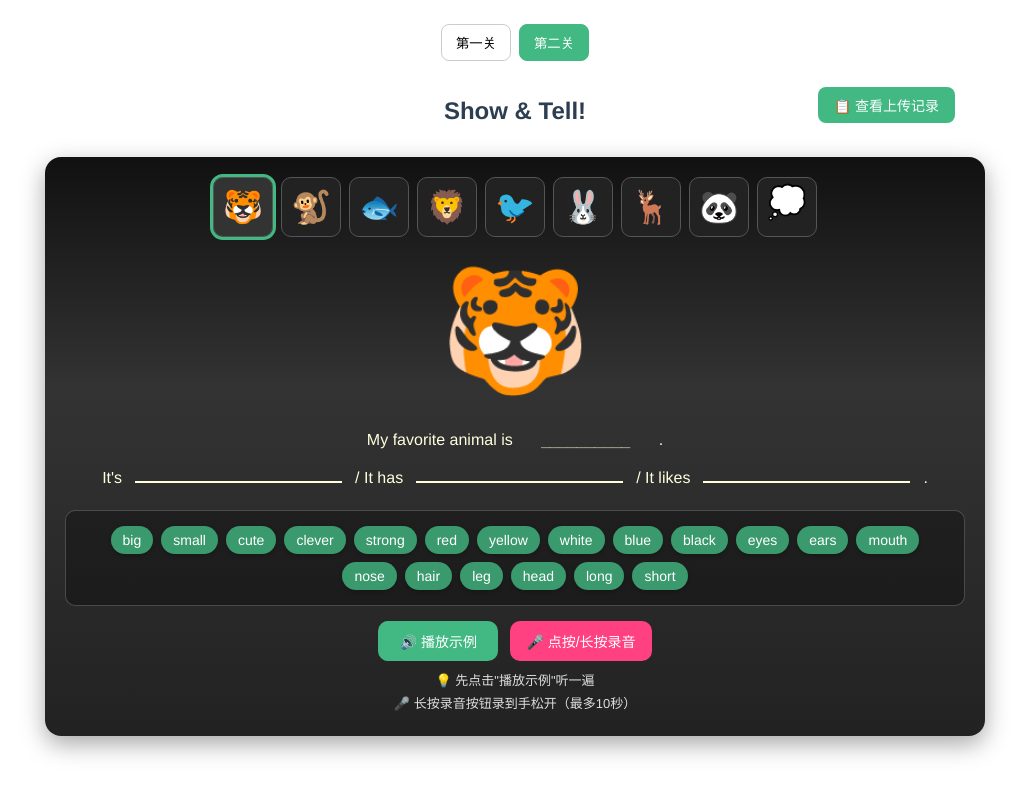
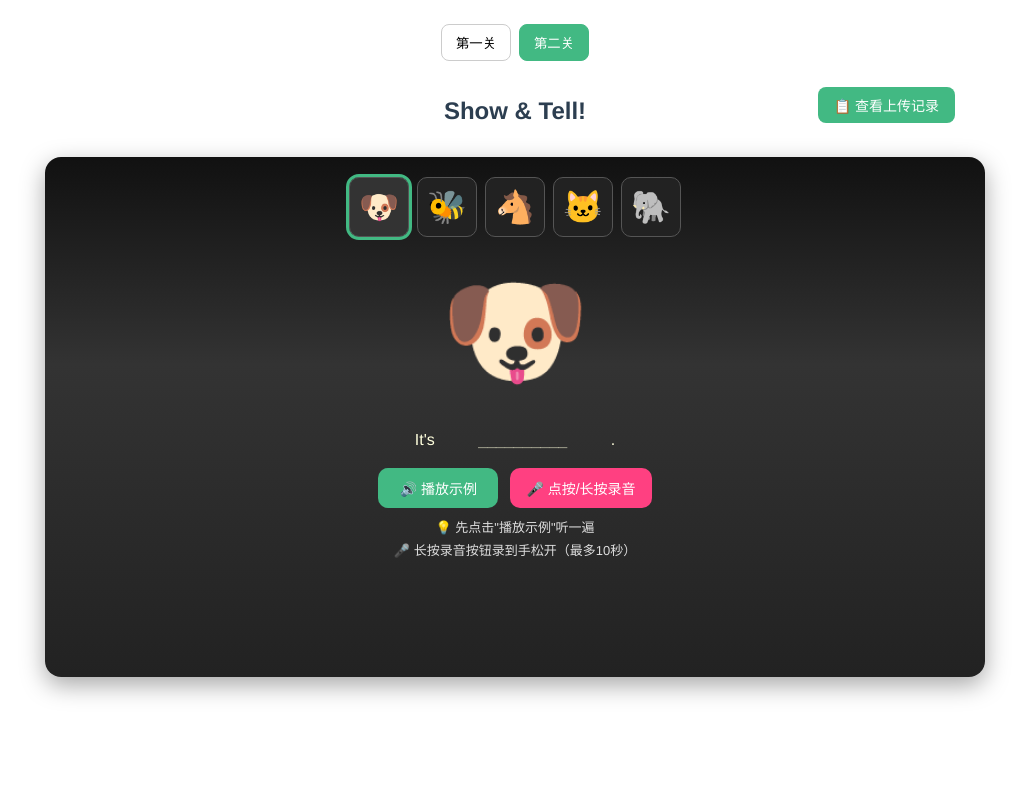
Before and after one commit to pickle-debug/Animal-World, a Vue app: page / in a window 1280 px wide. Shown: the top 796 px of the page, without its empty margins (125-1154 px from the left). Built offline with nearby package versions, Linux system fonts and the light colour scheme.

Commit message:
feat():减少动物

```diff
--- a/src/components/LevelOne.vue
+++ b/src/components/LevelOne.vue
@@ -91,12 +91,11 @@ export default {
   data() {
     return {
       animals: [
-        { key: 'lion', nameZh: '狮子', emoji: '🦁' },
-        { key: 'elephant', nameZh: '大象', emoji: '🐘' },
-        { key: 'giraffe', nameZh: '长颈鹿', emoji: '🦒' },
-        { key: 'zebra', nameZh: '斑马', emoji: '🦓' },
-        { key: 'monkey', nameZh: '猴子', emoji: '🐒' },
-        { key: 'kangaroo', nameZh: '袋鼠', emoji: '🦘' }
+        { key: 'dog', nameZh: '狗', emoji: '🐶' },
+        { key: 'bee', nameZh: '蜜蜂', emoji: '🐝' },
+        { key: 'horse', nameZh: '马', emoji: '🐴' },
+        { key: 'cat', nameZh: '猫', emoji: '🐱' },
+        { key: 'elephant', nameZh: '大象', emoji: '🐘' }
       ],
       selectedWordByAnimal: {},
       draggingWord: null,
@@ -329,6 +328,10 @@ export default {
   gap: 12px;
   width: 100%;
   max-width: 720px;
+}
+/* 5个动物时使用2-2-1布局 */
+.top-grid:has(.animal-slot:nth-child(5)) {
+  grid-template-columns: repeat(3, 1fr);
 }
 .animal-slot {
   position: relative;
--- a/src/components/LevelThree.vue
+++ b/src/components/LevelThree.vue
@@ -11,13 +11,6 @@
           :class="['pick', { selected: selected === a.key }]"
           @click="selectAnimal(a.key)"
         >{{ a.emoji }}</button>
-        <!-- 气泡框选项 -->
-        <button
-          :class="['pick', 'bubble-option', { selected: selected === 'bubble' }]"
-          @click="selectAnimal('bubble')"
-        >
-          <div class="bubble-animation">💭</div>
-        </button>
       </div>
 
       <div class="center-view">
@@ -28,83 +21,18 @@
 
       <div class="prompt-section">
         <div class="input-line">
-          <span class="label">My favorite animal is </span>
+          <span class="label">It's </span>
           <input
-            v-model="animalInput"
+            v-model="blankInput"
             type="text"
-            class="animal-input"
+            class="blank-input-simple"
             placeholder="__________"
-            @blur="validateAnimalInput($event)"
-            @focus="clearError($event)"
           />
           <span class="label">.</span>
         </div>
-        <div class="input-line">
-          <span class="label">It's </span>
-          <div
-            class="blank-input"
-            @drop.prevent="onDrop($event, 0)"
-            @dragover.prevent
-            @click="clearBlank(0)"
-          >
-            <span v-if="blanks[0]" class="filled-word">{{ blanks[0] }}</span>
-            <input
-              v-else
-              v-model="blanks[0]"
-              type="text"
-              placeholder="__________"
-            />
-          </div>
-          <span class="label"> / It has </span>
-          <div
-            class="blank-input"
-            @drop.prevent="onDrop($event, 1)"
-            @dragover.prevent
-            @click="clearBlank(1)"
-          >
-            <span v-if="blanks[1]" class="filled-word">{{ blanks[1] }}</span>
-            <input
-              v-else
-              v-model="blanks[1]"
-              type="text"
-              placeholder="__________"
-            />
-          </div>
-          <span class="label"> / It likes </span>
-          <div
-            class="blank-input"
-            @drop.prevent="onDrop($event, 2)"
-            @dragover.prevent
-            @click="clearBlank(2)"
-          >
-            <span v-if="blanks[2]" class="filled-word">{{ blanks[2] }}</span>
-            <input
-              v-else
-              v-model="blanks[2]"
-              type="text"
-              placeholder="__________"
-            />
-          </div>
-          <span class="label">.</span>
-        </div>
-      </div>
-
-      <!-- 单词区域 -->
-      <div class="words-section">
-        <div class="word-bank">
-          <div
-            v-for="word in wordBank"
-            :key="word"
-            class="word-chip"
-            draggable="true"
-            @dragstart="onDragStart($event, word)"
-          >
-            {{ word }}
-          </div>
-        </div>
       </div>
       <div class="controls">
-        <button class="example-btn" @click="playExample" :disabled="playing || selected === 'bubble'">
+        <button class="example-btn" @click="playExample" :disabled="playing">
           <span v-if="!playing">🔊 播放示例</span>
           <span v-else>🔊 播放中...</span>
         </button>
@@ -270,71 +198,42 @@ export default {
     return {
       animals: [
         {
-          key: 'tiger',
-          emoji: '🐯',
-          sentence: 'My favorite animal is tiger. It is strong.',
-          blank1: 'My favorite animal is __________.',
-          blank2: "It's __________ / It has __________ / It likes __________.",
-          audioUrl: 'https://funzoor2.heself.com/resources/tiger.mp3'
+          key: 'dog',
+          emoji: '🐶',
+          sentence: 'It\'s a dog.',
+          blank: "It's __________.",
+          audioUrl: 'https://funzoor2.heself.com/resources/dog.mp3'
         },
         {
-          key: 'monkey',
-          emoji: '🐒',
-          sentence: 'My favorite animal is monkey. It is very clever.',
-          blank1: 'My favorite animal is __________.',
-          blank2: "It's __________ / It has __________ / It likes __________.",
-          audioUrl: 'https://funzoor2.heself.com/resources/monkey.mp3'
+          key: 'bee',
+          emoji: '🐝',
+          sentence: 'It\'s a bee.',
+          blank: "It's __________.",
+          audioUrl: 'https://funzoor2.heself.com/resources/bee.mp3'
         },
         {
-          key: 'fish',
-          emoji: '🐟',
-          sentence: 'My favorite animal is fish. It can swim.',
-          blank1: 'My favorite animal is __________.',
-          blank2: "It's __________ / It has __________ / It likes __________.",
-          audioUrl: 'https://funzoor2.heself.com/resources/fish.mp3'
+          key: 'horse',
+          emoji: '🐴',
+          sentence: 'It\'s a horse.',
+          blank: "It's __________.",
+          audioUrl: 'https://funzoor2.heself.com/resources/horse.mp3'
         },
         {
-          key: 'lion',
-          emoji: '🦁',
-          sentence: 'My favorite animal is lion. It is brave.',
-          blank1: 'My favorite animal is __________.',
-          blank2: "It's __________ / It has __________ / It likes __________.",
-          audioUrl: 'https://funzoor2.heself.com/resources/lion.mp3'
+          key: 'cat',
+          emoji: '🐱',
+          sentence: 'It\'s a cat.',
+          blank: "It's __________.",
+          audioUrl: 'https://funzoor2.heself.com/resources/cat.mp3'
         },
         {
-          key: 'bird',
-          emoji: '🐦',
-          sentence: 'My favorite animal is bird. It can fly.',
-          blank1: 'My favorite animal is __________.',
-          blank2: "It's __________ / It has __________ / It likes __________.",
-          audioUrl: 'https://funzoor2.heself.com/resources/bird.mp3'
-        },
-        {
-          key: 'rabbit',
-          emoji: '🐰',
-          sentence: 'My favorite animal is rabbit. It is cute.',
-          blank1: 'My favorite animal is __________.',
-          blank2: "It's __________ / It has __________ / It likes __________.",
-          audioUrl: 'https://funzoor2.heself.com/resources/rabbit.mp3'
-        },
-        {
-          key: 'deer',
-          emoji: '🦌',
-          sentence: 'My favorite animal is deer. It is beautiful.',
-          blank1: 'My favorite animal is __________.',
-          blank2: "It's __________ / It has __________ / It likes __________.",
-          audioUrl: 'https://funzoor2.heself.com/resources/deer.mp3'
-        },
-        {
-          key: 'panda',
-          emoji: '🐼',
-          sentence: 'My favorite animal is panda. It likes bamboo.',
-          blank1: 'My favorite animal is __________.',
-          blank2: "It's __________ / It has __________ / It likes __________.",
-          audioUrl: 'https://funzoor2.heself.com/resources/panda.mp3'
+          key: 'elephant',
+          emoji: '🐘',
+          sentence: 'It\'s an elephant.',
+          blank: "It's __________.",
+          audioUrl: 'https://funzoor2.heself.com/resources/elephant.mp3'
         }
       ],
-      selected: 'tiger',
+      selected: 'dog',
       recording: false,
       mediaRecorder: null,
       showPraise: false,
@@ -349,23 +248,13 @@ export default {
       isPlayingRecorded: false,
       hasPermission: null,
       showPermissionGuide: false,
-      wordBank: [
-        'big', 'small', 'cute', 'clever', 'strong',
-        'red', 'yellow', 'white', 'blue', 'black',
-        'eyes', 'ears', 'mouth', 'nose', 'hair', 'leg', 'head', 'long', 'short'
-      ],
-      animalInput: '',
-      blanks: ['', '', ''],
-      draggingWord: null,
+      blankInput: '', // 只保留一个输入框
       animalEmojiMap: {
-        'tiger': '🐯',
-        'monkey': '🐒',
-        'fish': '🐟',
-        'lion': '🦁',
-        'bird': '🐦',
-        'rabbit': '🐰',
-        'deer': '🦌',
-        'panda': '🐼'
+        'dog': '🐶',
+        'bee': '🐝',
+        'horse': '🐴',
+        'cat': '🐱',
+        'elephant': '🐘'
       },
       // 上传相关
       showUploadModal: false,
@@ -393,32 +282,13 @@ export default {
       return f ? f.emoji : '❓'
     },
     currentAudioUrl() {
-      // 气泡框没有音频
-      if (this.selected === 'bubble') return ''
       const f = this.animals.find(a => a.key === this.selected)
       return f ? f.audioUrl : ''
     },
-    currentPrompt1() {
-      const f = this.animals.find(a => a.key === this.selected)
-      return f ? f.blank1 : ''
-    },
-    currentPrompt2() {
-      const f = this.animals.find(a => a.key === this.selected)
-      return f ? f.blank2 : ''
-    },
     recordingTimeText() {
       return `${this.recordingTime}s / ${this.maxRecordTime}s`
     },
     displayEmoji() {
-      // 如果选择的是气泡框
-      if (this.selected === 'bubble') {
-        // 检查用户输入的动物名是否正确
-        const inputLower = this.animalInput.toLowerCase().trim()
-        if (this.animalEmojiMap[inputLower]) {
-          return this.animalEmojiMap[inputLower]
-        }
-        return '💭'
-      }
       return this.currentEmoji
     },
     uploadFileName() {
@@ -442,64 +312,6 @@ export default {
           audio.currentTime = 0
         }
         this.playing = false
-      }
-    },
-    onDragStart(event, word) {
-      this.draggingWord = word
-      event.dataTransfer.effectAllowed = 'move'
-    },
-    onDrop(event, blankIndex) {
-      if (!this.draggingWord) return
-      // 将单词放到对应的空白处
-      this.blanks[blankIndex] = this.draggingWord
-      this.draggingWord = null
-    },
-    validateAnimalInput(event) {
-      // 如果是气泡框选项，不需要验证
-      if (this.selected === 'bubble') {
-        return
-      }
-
-      // 如果输入为空，不验证
-      if (!this.animalInput.trim()) {
-        return
-      }
-
-      const inputLower = this.animalInput.toLowerCase().trim()
-      const isValid = this.animals.some(a => a.key === inputLower)
-
-      if (!isValid) {
-        // 输入错误 - 只影响输入框
-        const inputEl = event?.target
-        if (inputEl) {
-          inputEl.classList.add('error')
-        }
-
-        // 震动反馈
-        if (navigator.vibrate) {
-          navigator.vibrate(200)
-        }
-
-        // 2秒后清除错误状态
-        setTimeout(() => {
-          if (inputEl) {
-            inputEl.classList.remove('error')
-          }
-          this.animalInput = ''
-        }, 2000)
-      }
-    },
-    clearError(event) {
-      // 清除输入框的错误样式
-      const inputEl = event?.target
-      if (inputEl) {
-        inputEl.classList.remove('error')
-      }
-    },
-    clearBlank(index) {
-      // 点击已填充的单词可以清除
-      if (this.blanks[index]) {
-        this.blanks[index] = ''
       }
     },
     playExample() {
@@ -1087,19 +899,6 @@ export default {
 .pick:hover { transform: scale(1.1); }
 .pick.selected { outline: 3px solid #42b983; background: #333; }
 
-/* 气泡框选项 */
-.bubble-option .bubble-animation {
-  animation: bubble-float 2s ease-in-out infinite;
-}
-@keyframes bubble-float {
-  0%, 100% {
-    transform: translateY(0px);
-  }
-  50% {
-    transform: translateY(-5px);
-  }
-}
-
 .center-view {
   display: flex;
   justify-content: center;
@@ -1196,95 +995,32 @@ export default {
   75% { transform: translateX(5px); }
 }
 
-/* 空白输入框（可拖入） */
-.blank-input {
-  position: relative;
-  min-width: 100px;
+/* 简化后的空白输入框 */
+.blank-input-simple {
+  width: 150px;
   padding: 4px 8px;
-  border: none;
-  border-bottom: none;
-  background: transparent;
-  display: inline-block;
-  min-height: 26px;
-  transition: all 0.3s ease;
-}
-.blank-input:hover {
-  background: rgba(66, 185, 131, 0.1);
-}
-.blank-input:hover input {
-  background: linear-gradient(to bottom, transparent 0%, transparent calc(100% - 2px), #42b983 calc(100% - 2px), #42b983 100%) !important;
-}
-.blank-input input {
-  width: 100%;
   border: none !important;
-  border-bottom: none !important;
+  border-bottom: 2px solid #ffd !important;
   border-top: none !important;
   border-left: none !important;
   border-right: none !important;
-  background: linear-gradient(to bottom, transparent 0%, transparent calc(100% - 2px), #ffd calc(100% - 2px), #ffd 100%) !important;
+  background: transparent;
   color: #ffd;
   font-size: 16px;
   text-align: center;
   outline: none !important;
-  padding: 0;
+  transition: all 0.3s ease;
   box-shadow: none !important;
   -webkit-appearance: none !important;
   -moz-appearance: none !important;
   appearance: none !important;
-  transition: background 0.3s ease;
-}
-.blank-input input::placeholder {
+}
+.blank-input-simple:focus {
+  border-bottom-color: #42b983;
+  background: rgba(66, 185, 131, 0.1);
+}
+.blank-input-simple::placeholder {
   color: rgba(255, 255, 221, 0.5);
-}
-.filled-word {
-  color: #42b983;
-  font-weight: bold;
-  display: inline-block;
-  padding: 2px 6px;
-  background: rgba(66, 185, 131, 0.3);
-  border-radius: 4px;
-  cursor: pointer;
-  transition: all 0.2s ease;
-}
-.filled-word:hover {
-  background: rgba(66, 185, 131, 0.5);
-  transform: scale(1.05);
-}
-
-/* 单词区域 */
-.words-section {
-  margin: 15px 0;
-  width: 100%;
-}
-.word-bank {
-  display: flex;
-  flex-wrap: wrap;
-  gap: 8px;
-  justify-content: center;
-  padding: 15px;
-  background: rgba(0, 0, 0, 0.3);
-  border-radius: 10px;
-  border: 1px solid rgba(255, 255, 255, 0.2);
-}
-.word-chip {
-  padding: 6px 12px;
-  background: rgba(66, 185, 131, 0.8);
-  color: white;
-  border-radius: 16px;
-  font-size: 14px;
-  font-weight: 500;
-  box-shadow: 0 2px 4px rgba(0, 0, 0, 0.2);
-  cursor: grab;
-  user-select: none;
-  transition: all 0.2s ease;
-}
-.word-chip:hover {
-  background: rgba(66, 185, 131, 1);
-  transform: translateY(-2px);
-  box-shadow: 0 4px 6px rgba(0, 0, 0, 0.3);
-}
-.word-chip:active {
-  cursor: grabbing;
 }
 .controls {
   display: flex;
```
